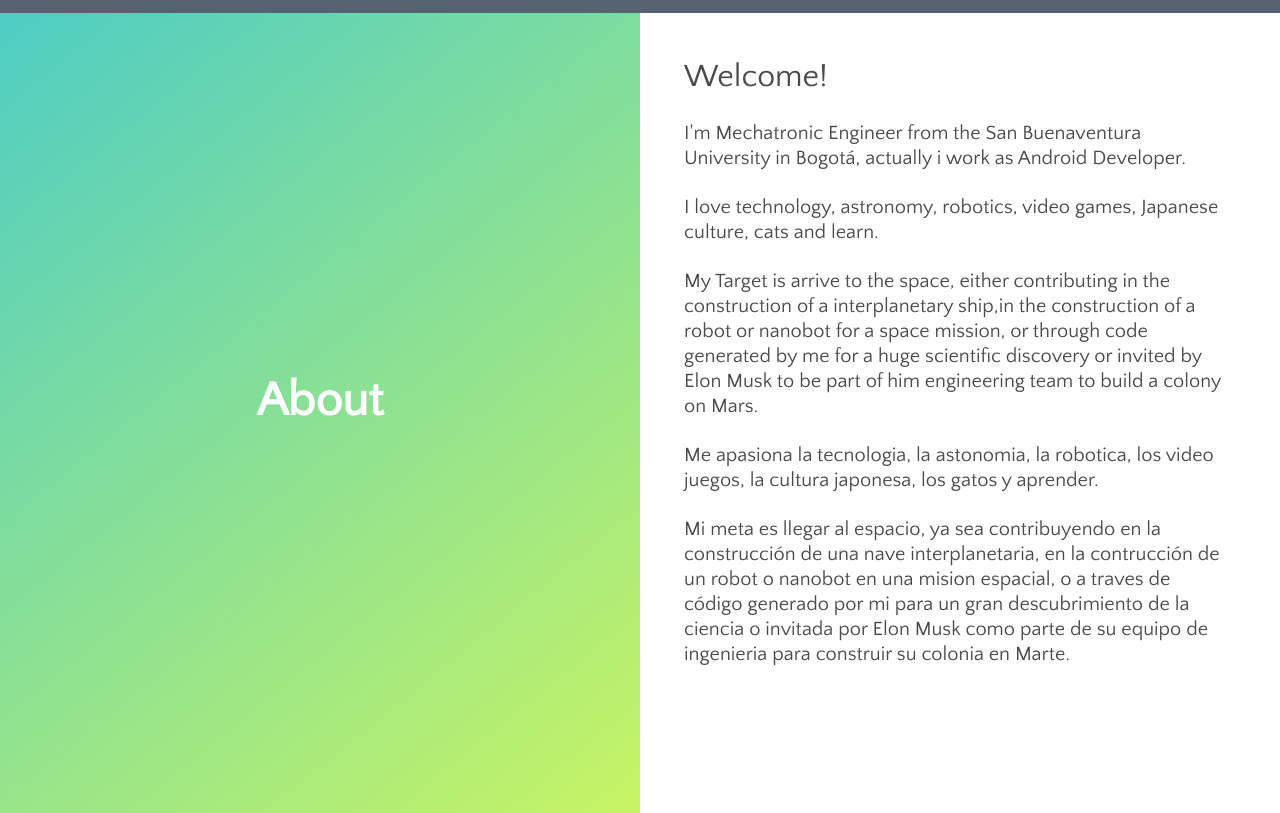
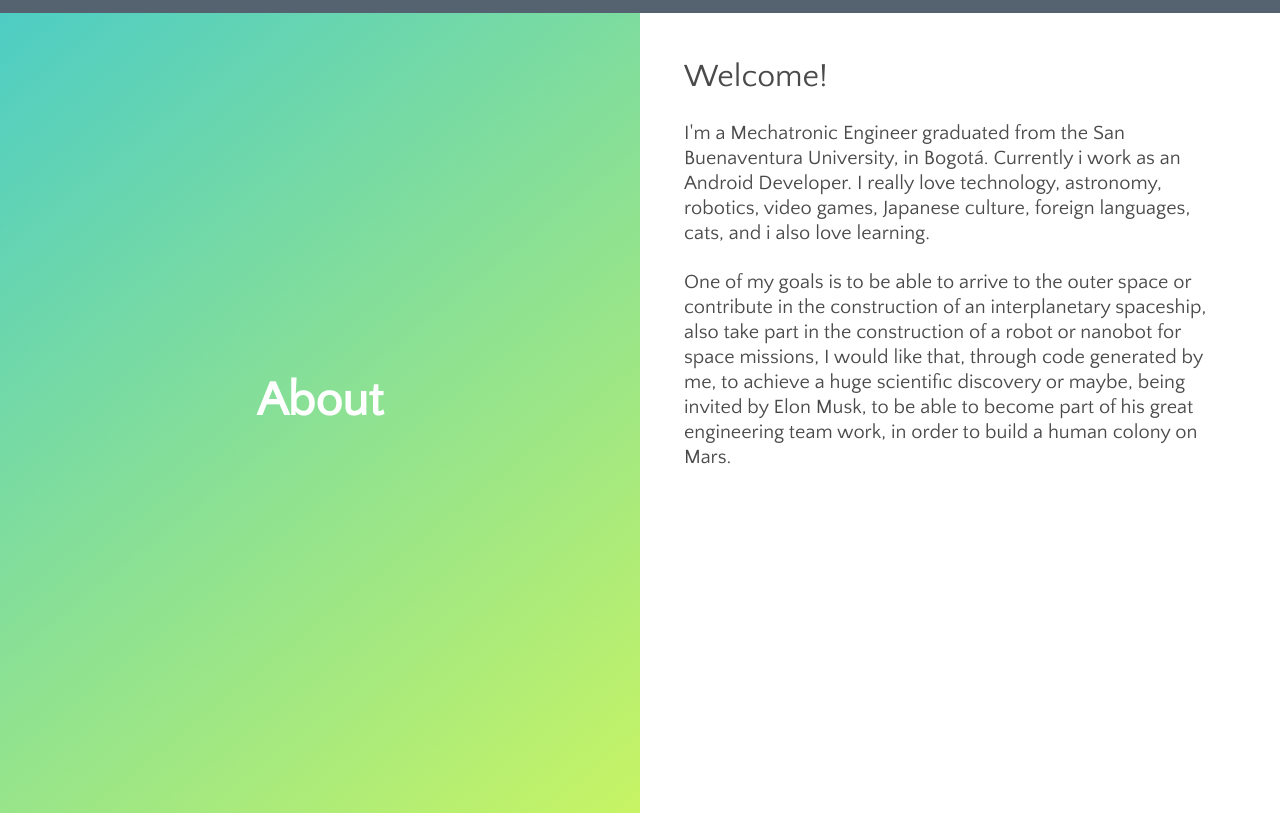
Before and after one commit to MarcelaDJ/MarcelaDJ.github.io, a plain HTML site: page index.html in a window 1280 px wide. Shown: the part 787-1600 px from the top of the page. Drawn offline with nearby package versions, Linux system fonts and the light colour scheme; a web font is replaced by a local one.

Commit message:
correccion traduccion

```diff
--- a/index.html
+++ b/index.html
@@ -40,8 +40,8 @@ android developer">
         <div class="hero-body">
             <div class="lang-div">
                 <select id="lang-opt" onchange="selectLan(this)">
-                    <option value="en">english</option>
-                    <option value="es">spanish</option>
+                    <option value="en">English</option>
+                    <option value="es">Spanish</option>
                 </select>
             </div>
             <div class="container hero-princ-container is-flex f-d-col center-y">
@@ -113,18 +113,16 @@ android developer">
                     <h3 class="subtitle is-3 en-opt">Welcome! </h3>
                     <h3 class="subtitle is-3 es-opt">Bienvenidos! </h3>
                     <h5 class="subtitle is-5 en-opt">
-                        I'm Mechatronic Engineer from the San Buenaventura University in Bogotá, actually i work as Android Developer.</h5>
+                        I'm a Mechatronic Engineer graduated from the San Buenaventura University, in Bogotá. Currently i work as an Android Developer. I really love technology, astronomy, robotics, video games, Japanese culture, foreign languages, cats, and i also love learning.</h5>
                     <h5 class="subtitle is-5 en-opt">
-                        I love technology, astronomy, robotics, video games, Japanese culture, cats and learn.</h5>
-                    <h5 class="subtitle is-5 en-opt">
-                        My Target is arrive to the space, either contributing in the construction of a interplanetary ship,in the construction of a robot or nanobot for a space mission, or through code generated by me for a huge scientific discovery or invited by Elon Musk to
-                        be part of him engineering team to build a colony on Mars.
+                        One of my goals is to be able to arrive to the outer space or contribute in the construction of an interplanetary spaceship, also take part in the construction of a robot or nanobot for space missions, I would like that, through code generated by me,
+                        to achieve a huge scientific discovery or maybe, being invited by Elon Musk, to be able to become part of his great engineering team work, in order to build a human colony on Mars.
                     </h5>
                     <h5 class="subtitle is-5 es-opt">
                         Soy Ingeniera Mecatrónica egresada de la Universidad de San Buenaventura Bogotá, actualmente me desempeño como Desarrolladora de Android.</h5>
-                    <h5 class="subtitle is-5 en-opt">
-                        Me apasiona la tecnologia, la astonomia, la robotica, los video juegos, la cultura japonesa, los gatos y aprender.</h5>
-                    <h5 class="subtitle is-5 en-opt">
+                    <h5 class="subtitle is-5 es-opt">
+                        Me apasiona la tecnologia, la astonomia, la robotica, los video juegos, la cultura japonesa, idiomas, los gatos y aprender.</h5>
+                    <h5 class="subtitle is-5 es-opt">
                         Mi meta es llegar al espacio, ya sea contribuyendo en la construcción de una nave interplanetaria, en la contrucción de un robot o nanobot en una mision espacial, o a traves de código generado por mi para un gran descubrimiento de la ciencia o invitada
                         por Elon Musk como parte de su equipo de ingenieria para construir su colonia en Marte. <br>
                     </h5>
```
